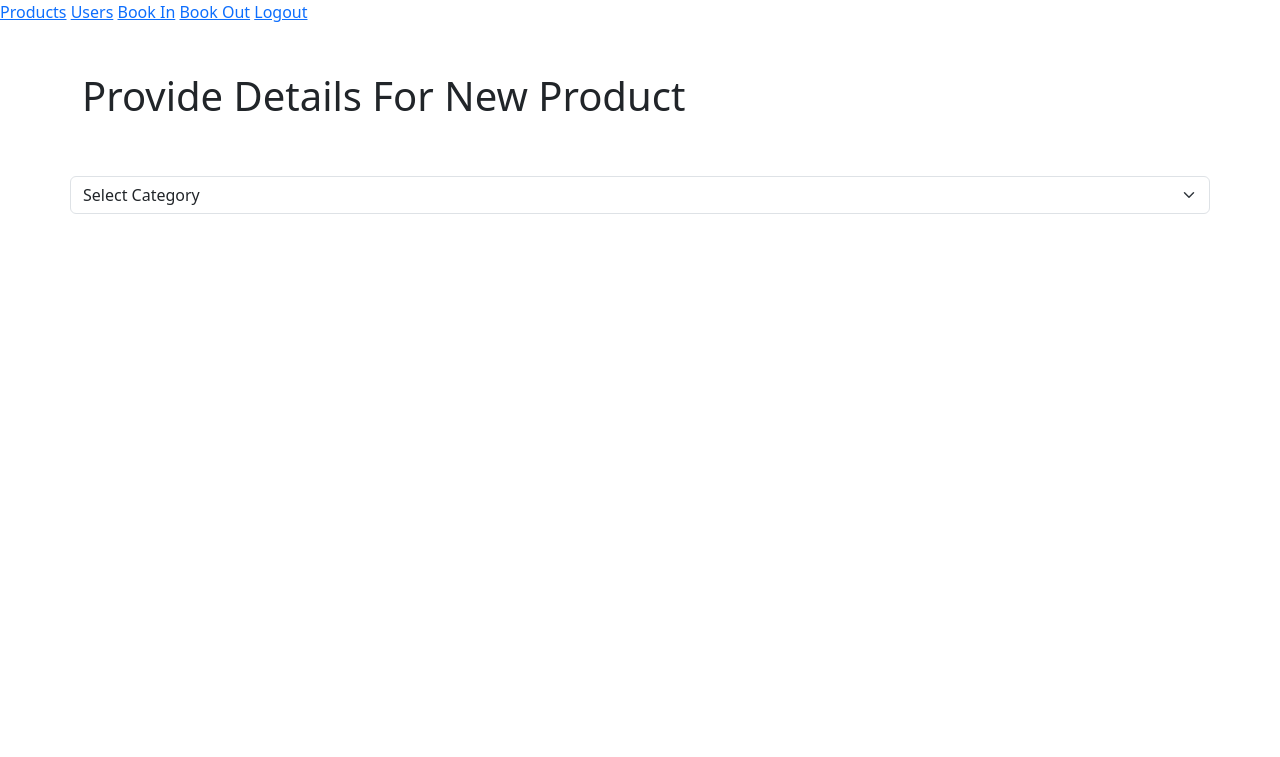
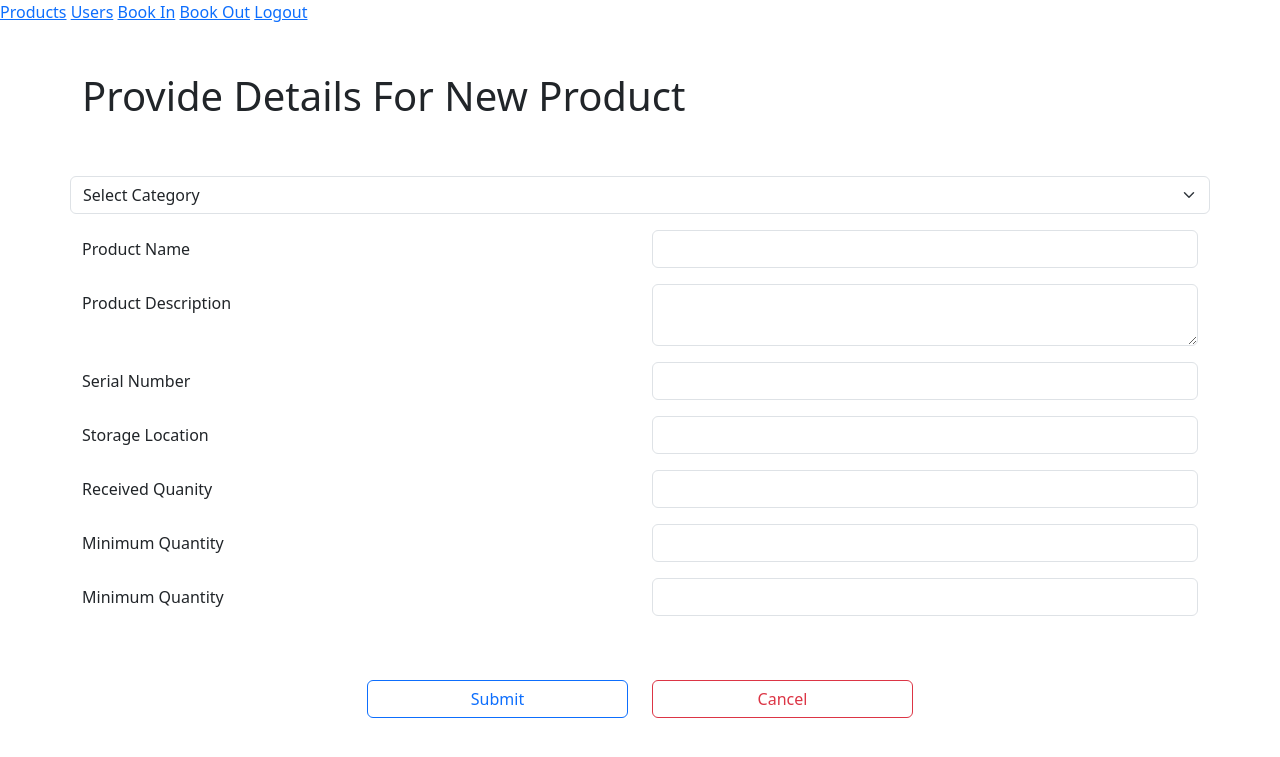
Before and after one commit to harryseansmith99/final-year-project, a PHP site: page /addProduct.php in a window 1280 px wide. Shown: the top 757 px of the page. Run offline with PHP 8.4, Linux system fonts and the light colour scheme.

Commit message:
template for add product page done

```diff
--- a/addProduct.php
+++ b/addProduct.php
@@ -16,10 +16,68 @@
         <br><br>
         <form method="post">
             <div class="row mb-3">
-                <select name="select_box" class="form-select" id="select_box">
+                <select name="select_box" class="form-select form-select-md" id="select_box">
                     <option value="">Select Category</option>
                     <?php include "includes/getCategories.php"; ?>
                 </select>
+            </div>
+            <div class="row mb-3">
+                <label class="col-sm col-form-label">Product Name</label>
+                <br>
+                <div class="col-sm-6">
+                    <input type="text" class="form-control" name="newProductName" value="">
+                </div>
+            </div>
+            <div class="row mb-3">
+                <label class="col-sm col-form-label">Product Description</label>
+                <br>
+                <div class="col-sm-6">
+                    <textarea class="form-control" name="newProductDescription"></textarea>
+                </div>
+            </div>
+            <div class="row mb-3">
+                <label class="col-sm col-form-label">Serial Number</label>
+                <br>
+                <div class="col-sm-6">
+                    <input type="text" class="form-control" name="newSerialNumber" value="">
+                </div>
+            </div>
+            <div class="row mb-3">
+                <label class="col-sm col-form-label">Storage Location</label>
+                <br>
+                <div class="col-sm-6">
+                    <input type="text" class="form-control" name="storageLocationToAdd" value="">
+                </div>
+            </div>
+            <div class="row mb-3">
+                <label class="col-sm col-form-label">Received Quanity</label>
+                <br>
+                <div class="col-sm-6">
+                    <input type="text" class="form-control" name="receivedQuantity" value="">
+                </div>
+            </div>
+            <div class="row mb-3">
+                <label class="col-sm col-form-label">Minimum Quantity</label>
+                <br>
+                <div class="col-sm-6">
+                    <input type="text" class="form-control" name="possibleMinimumQuantity" value="">
+                </div>
+            </div>
+            <div class="row mb-3">
+                <label class="col-sm col-form-label">Minimum Quantity</label>
+                <br>
+                <div class="col-sm-6">
+                    <input type="text" class="form-control" name="possibleMaximumQuantity" value="">
+                </div>
+            </div>
+            <br><br>
+            <div class="row mb-3">
+                <div class="offset-sm-3 col-sm-3 d-grid">
+                    <button type="submit" class="btn btn-outline-primary">Submit</button>
+                </div>
+                <div class="col-sm-3 d-grid">
+                    <a class="btn btn-outline-danger" href="products.php" role="button">Cancel</a>
+                </div>
             </div>
         </form>
     </div>
```
